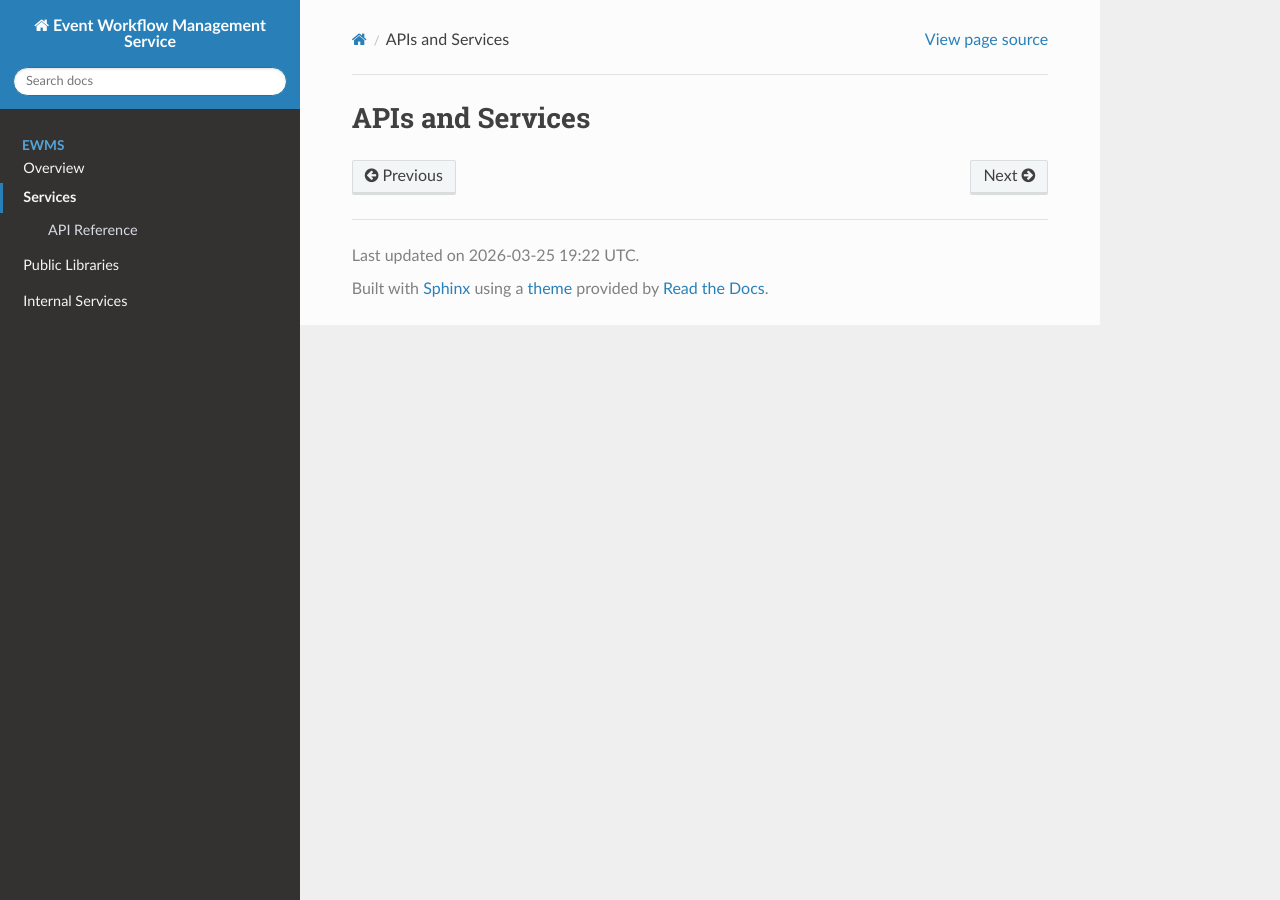
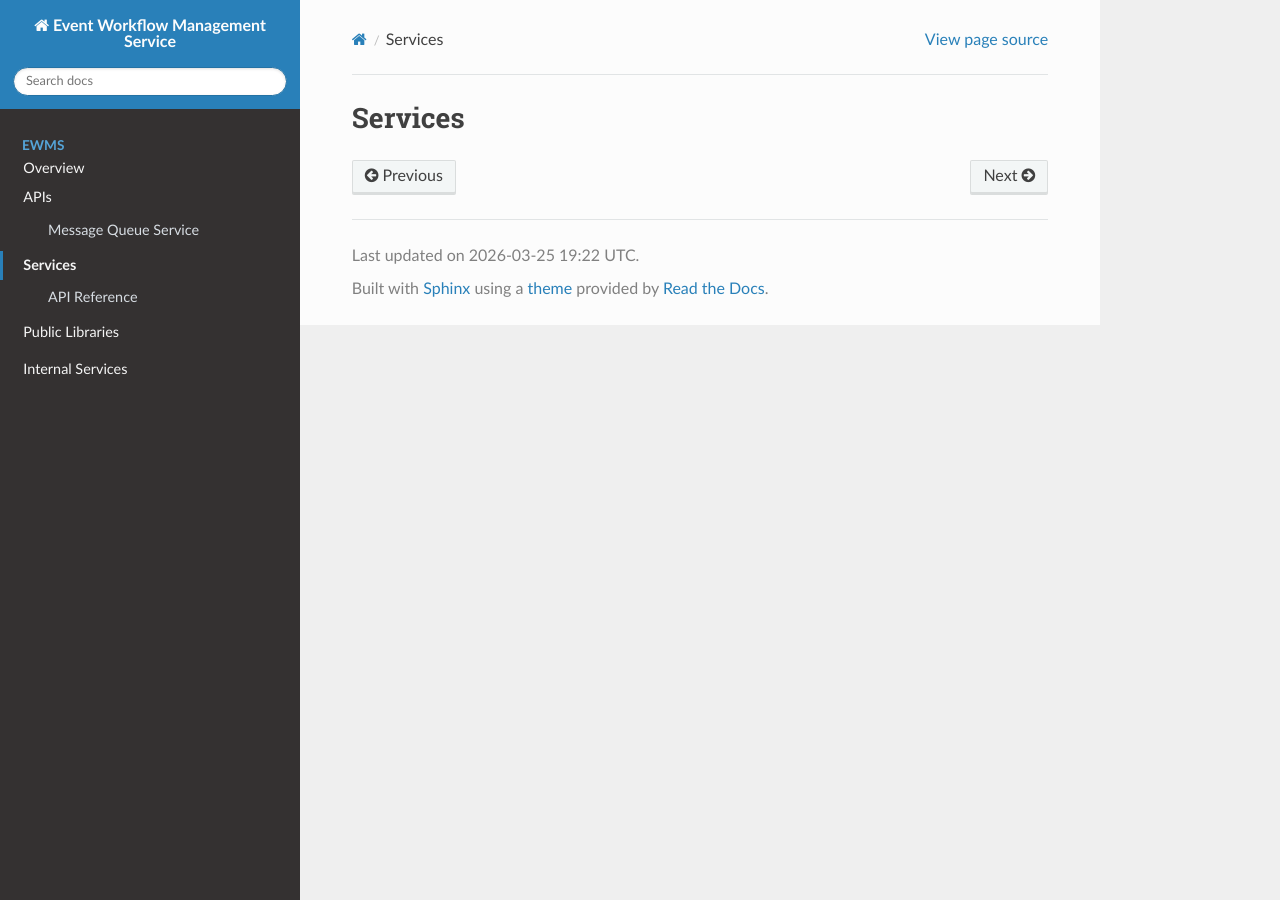
Before and after one commit to Observation-Management-Service/ewms-docs, a Sphinx documentation site: the page built from docs/nav/services.rst, in a window 1280 px wide. Built offline with Sphinx 7.4.7 and the Read the Docs theme 3.1.0, drawn with Linux system fonts in a browser that asks for light colours; pages that are not in the unit, such as notebooks, are missing from menus.

Commit message:
move apis to own section - 2

```diff
--- /dev/null
+++ b/docs/nav/apis.rst
@@ -0,0 +1,8 @@
+Services
+=================
+
+.. toctree::
+   :hidden:
+   :maxdepth: 2
+
+   Message Queue Service <../apis/mqs-api.rst>
--- a/docs/nav/services.rst
+++ b/docs/nav/services.rst
@@ -1,4 +1,4 @@
-APIs and Services
+Services
 =================
 
 .. toctree::
```
